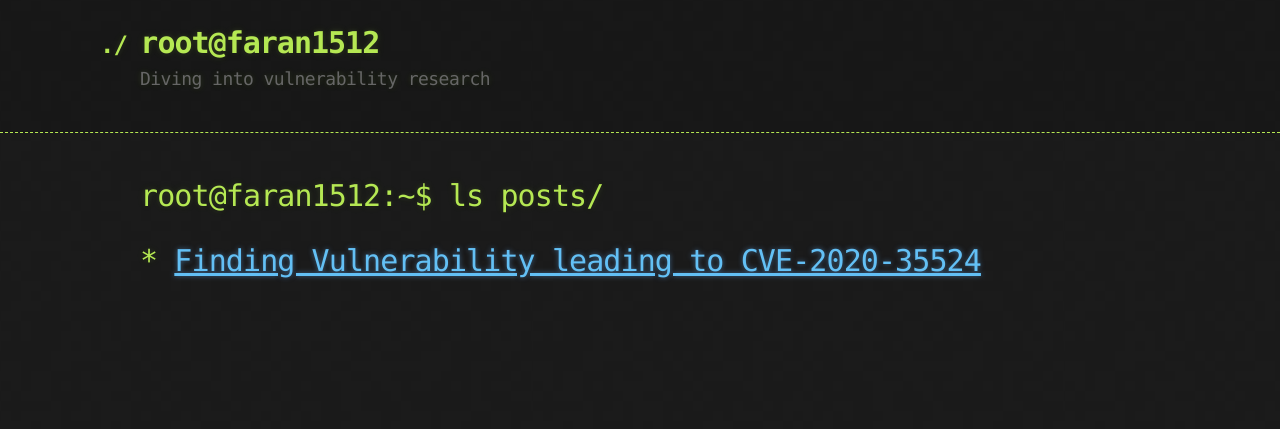
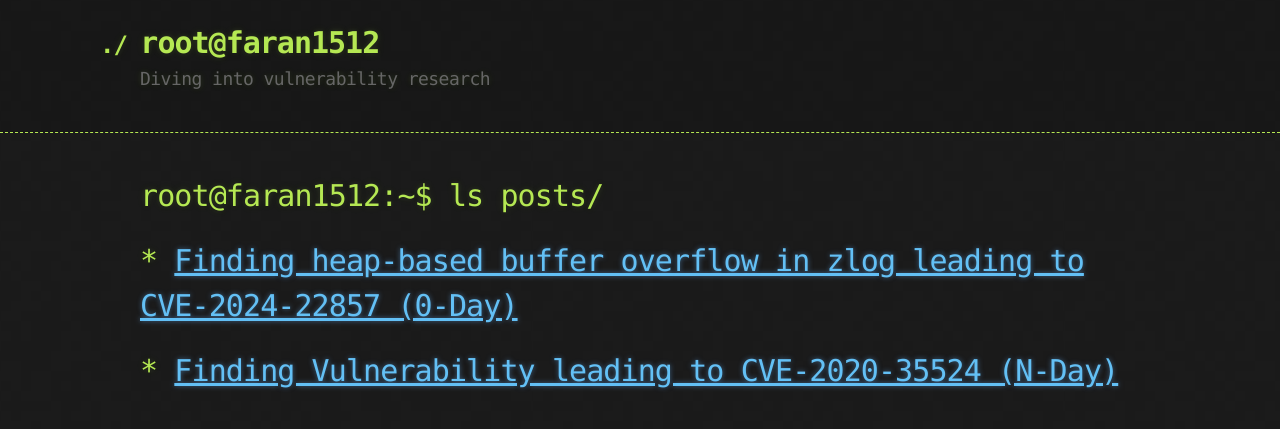
Before and after one commit to faran1512/faran1512.github.io, a Jekyll site: the page built from index.md, in a window 1280 px wide. Shown: the top 429 px of the page. Built offline with Jekyll 4.4.1, drawn with Linux system fonts in a browser that asks for light colours; our own code applies the rules of GitHub Pages for plain Markdown files.

Commit message:
Added CVE-2024-22857 blog

```diff
--- a/index.md
+++ b/index.md
@@ -4,4 +4,5 @@
 
 # root@faran1512:~$ ls posts/
 
-# * [Finding Vulnerability leading to CVE-2020-35524](./CVE-2020-35524_Recreate.md)
+# * [Finding heap-based buffer overflow in zlog leading to CVE-2024-22857 (0-Day)](https://www.ebryx.com/blogs/fuzzing-zlog-v1-2-17-with-afl)
+# * [Finding Vulnerability leading to CVE-2020-35524 (N-Day)](./CVE-2020-35524_Recreate.md)
```
